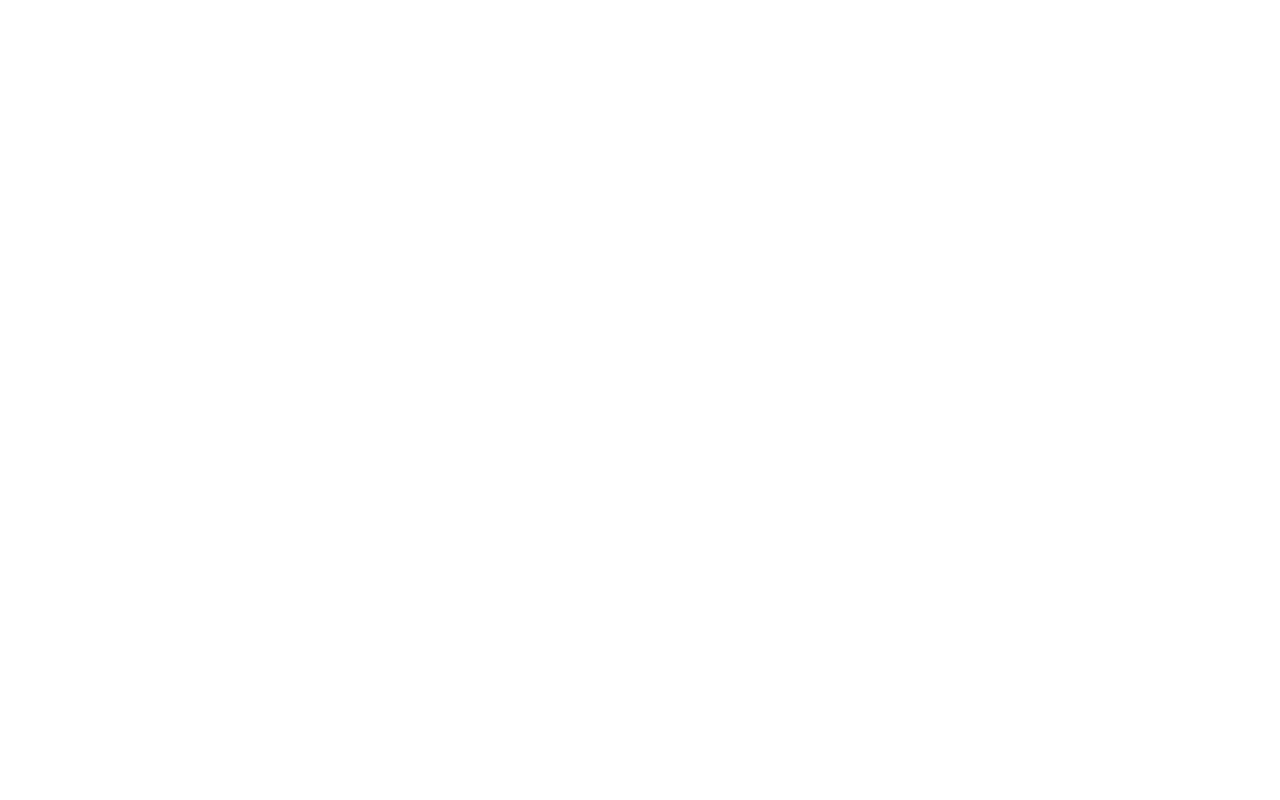
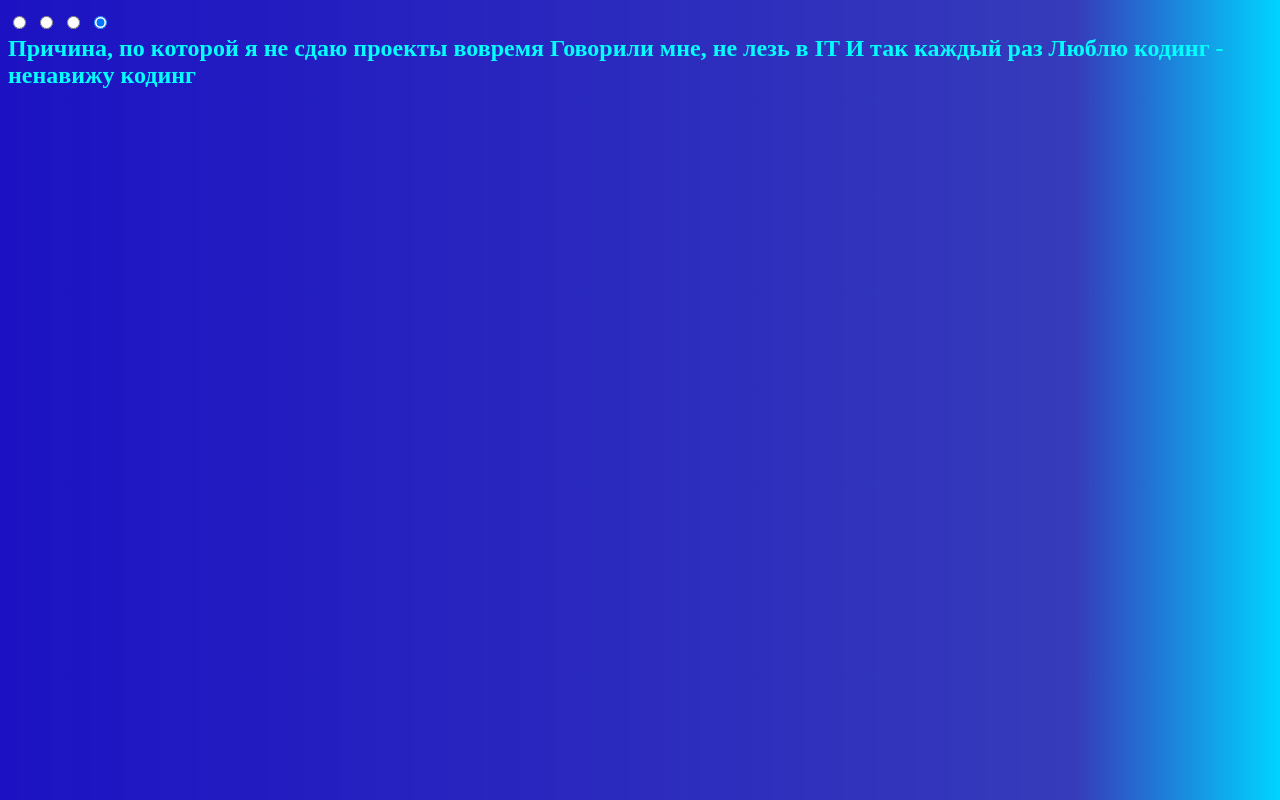
Before and after one commit to Vakulina/cssMemSlider, a plain HTML site: page cssMemSlider/index.html in a window 1280 px wide. Drawn offline with Linux system fonts and the light colour scheme.

Commit message:
feat: add html struction 2021-10-16 22:24:06

```diff
--- a/cssMemSlider/index.css
+++ b/cssMemSlider/index.css
@@ -0,0 +1,7 @@
+body{
+  background: rgb(28,18,195);
+  background: linear-gradient(90deg, rgba(28,18,195,1) 0%, rgba(27,33,177,0.8830882694874825) 84%, rgba(0,212,255,1) 100%);
+font-size: 1.5rem;
+font-weight: 600;
+color:aqua;
+}
--- a/cssMemSlider/index.html
+++ b/cssMemSlider/index.html
@@ -4,10 +4,36 @@
   <meta charset="UTF-8">
   <meta http-equiv="X-UA-Compatible" content="IE=edge">
   <meta name="viewport" content="width=device-width, initial-scale=1.0">
+  <link rel="stylesheet" href="./index.css">
   <title>Slider</title>
-  <link rel="stylesheet" href="./index.css">
+
 </head>
 <body>
-
+  <div class="slider">
+    <div class="slider__inputs">
+    <input type="radio" id="slide-1" name="slide" value="slide-1">
+    <input type="radio" id="slide-2" name="slide" value="slide-2">
+    <input type="radio" id="slide-3" name="slide" value="slide-3">
+    <input type="radio" id="slide-4" name="slide" value="slide-4" checked>
+  </div>
+    <div class="slider__slides">
+      <div class="slider__slides slider__slides_type_img1"></div>
+      <div class="slider__slides slider__slides_type_img1"></div>
+      <div class="slider__slides slider__slides_type_img1"></div>
+      <div class="slider__slides slider__slides_type_img1"></div>
+    </div>
+    <div class="slider__captions">
+      <label for="slide-1" class="slider__caption_type_1"> Причина, по которой я не сдаю проекты вовремя </label>
+      <label for="slide-2" class="slider__caption_type_2"> Говорили мне, не лезь в IT </label>
+      <label for="slide-3" class="slider__caption_type_3"> И так каждый раз </label>
+      <label for="slide-4" class="slider__caption_type_4"> Люблю кодинг - ненавижу кодинг </label>
+    </div>
+    <div class="slider__controls">
+      <label for="slide-1" class="slider__control_type_1"></label>
+      <label for="slide-2" class="slider__control_type_2"></label>
+      <label for="slide-3" class="slider__control_type_3"></label>
+      <label for="slide-4" class="slider__control_type_4"></label>
+    </div>
+  </div>
 </body>
 </html>
```
Also changed, not shown: cssMemSlider/images/1.webp (added), cssMemSlider/images/2.webp (added), cssMemSlider/images/3.webp (added), cssMemSlider/images/4.webp (added).
